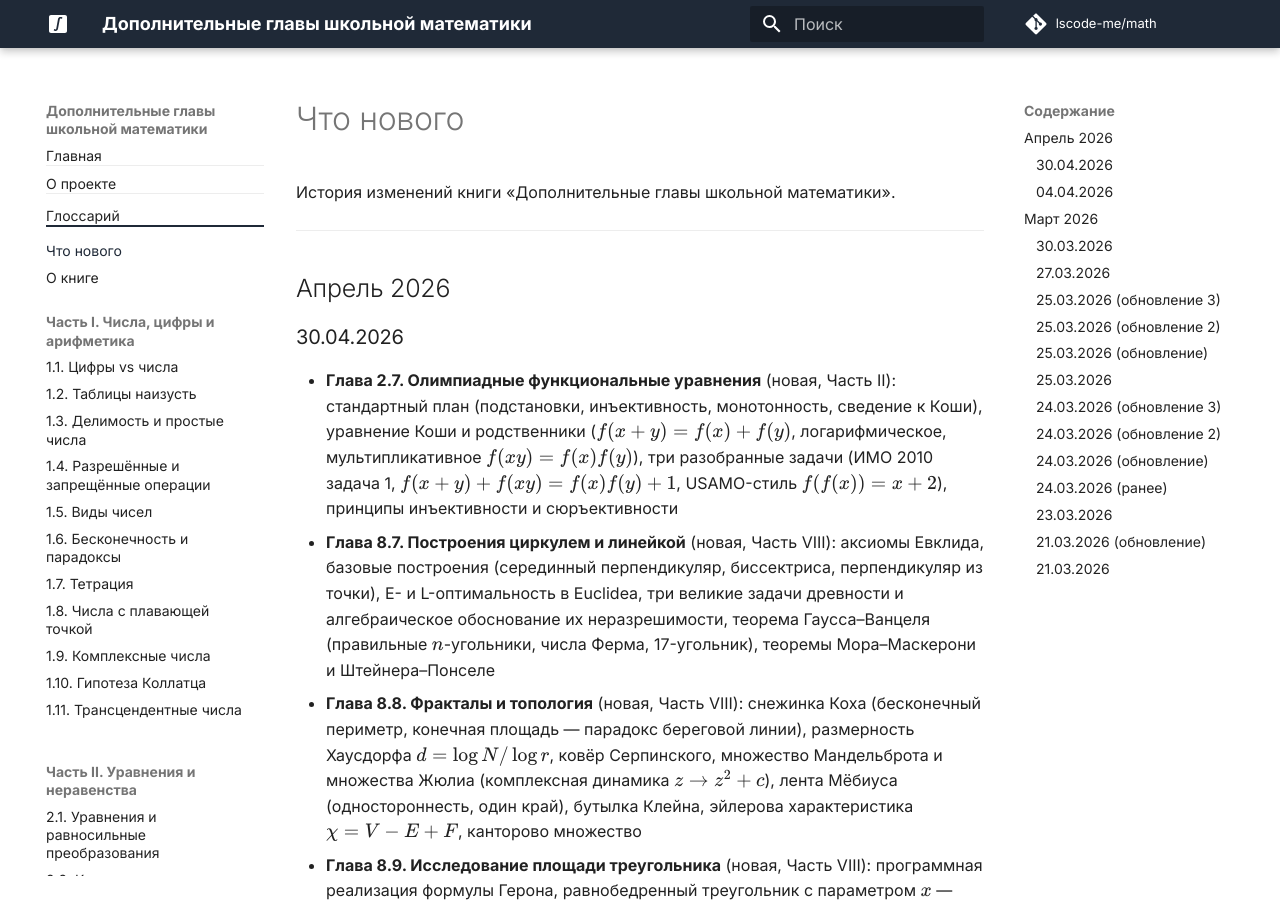
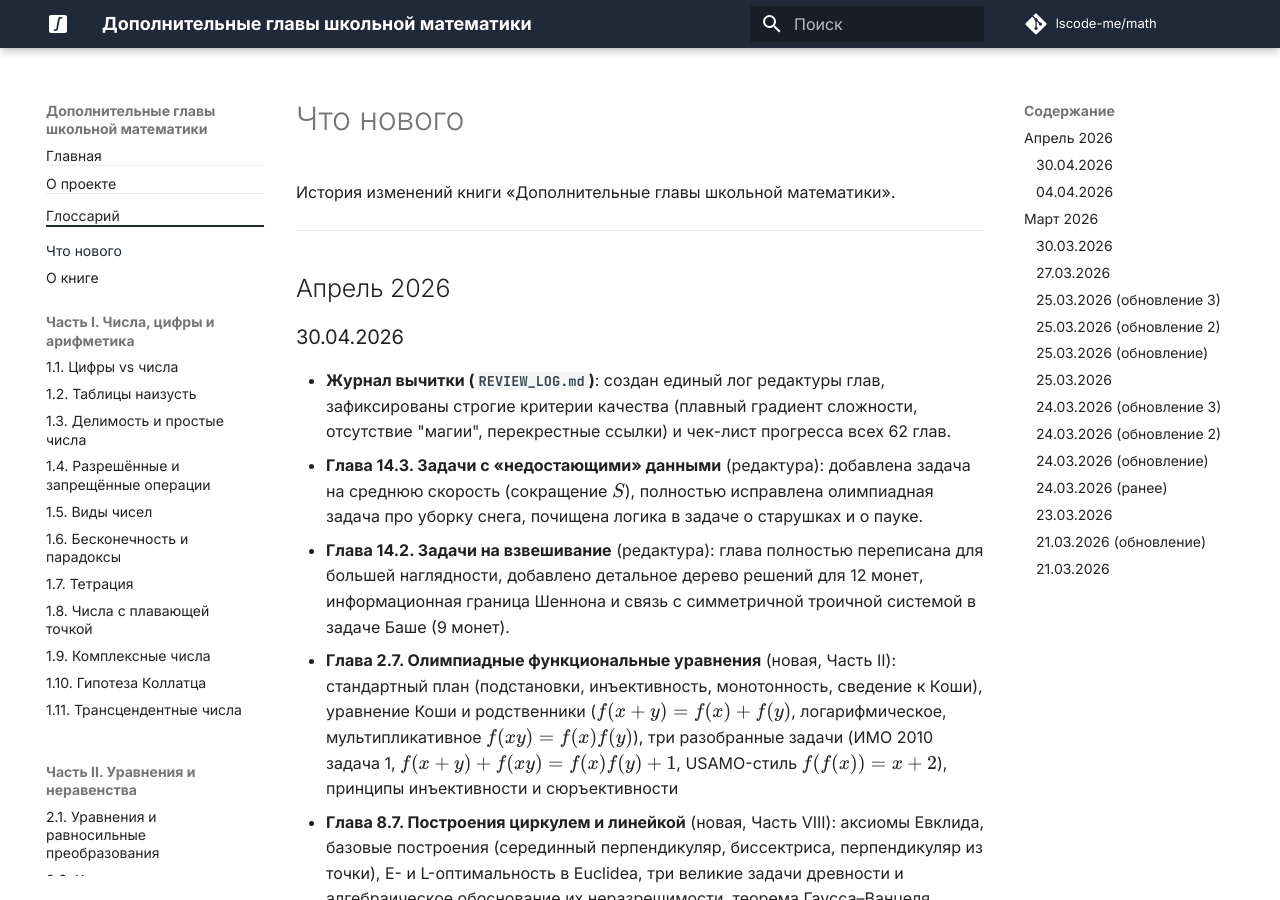
Before and after one commit to lscode-me/math, an MkDocs documentation site: the page built from docs/changelog.md, in a window 1280 px wide and 900 px high. Built offline with MkDocs 1.6.1 and Material for MkDocs 9.7.7, drawn with Linux system fonts in a browser that asks for light colours; comment, search, counter and statistics services are not loaded.

Commit message:
docs: update changelog with recent reviews

```diff
--- a/docs/changelog.md
+++ b/docs/changelog.md
@@ -8,6 +8,9 @@
 
 ### 30.04.2026
 
+- **Журнал вычитки (`REVIEW_LOG.md`)**: создан единый лог редактуры глав, зафиксированы строгие критерии качества (плавный градиент сложности, отсутствие "магии", перекрестные ссылки) и чек-лист прогресса всех 62 глав.
+- **Глава 14.3. Задачи с «недостающими» данными** (редактура): добавлена задача на среднюю скорость (сокращение $S$), полностью исправлена олимпиадная задача про уборку снега, почищена логика в задаче о старушках и о пауке.
+- **Глава 14.2. Задачи на взвешивание** (редактура): глава полностью переписана для большей наглядности, добавлено детальное дерево решений для 12 монет, информационная граница Шеннона и связь с симметричной троичной системой в задаче Баше (9 монет).
 - **Глава 2.7. Олимпиадные функциональные уравнения** (новая, Часть II): стандартный план (подстановки, инъективность, монотонность, сведение к Коши), уравнение Коши и родственники ($f(x+y)=f(x)+f(y)$, логарифмическое, мультипликативное $f(xy)=f(x)f(y)$), три разобранные задачи (ИМО 2010 задача 1, $f(x+y)+f(xy)=f(x)f(y)+1$, USAMO-стиль $f(f(x))=x+2$), принципы инъективности и сюръективности
 - **Глава 8.7. Построения циркулем и линейкой** (новая, Часть VIII): аксиомы Евклида, базовые построения (серединный перпендикуляр, биссектриса, перпендикуляр из точки), E- и L-оптимальность в Euclidea, три великие задачи древности и алгебраическое обоснование их неразрешимости, теорема Гаусса–Ванцеля (правильные $n$-угольники, числа Ферма, 17-угольник), теоремы Мора–Маскерони и Штейнера–Понселе
 - **Глава 8.8. Фракталы и топология** (новая, Часть VIII): снежинка Коха (бесконечный периметр, конечная площадь — парадокс береговой линии), размерность Хаусдорфа $d = \log N/\log r$, ковёр Серпинского, множество Мандельброта и множества Жюлиа (комплексная динамика $z \to z^2+c$), лента Мёбиуса (одностороннесть, один край), бутылка Клейна, эйлерова характеристика $\chi = V - E + F$, канторово множество
```
